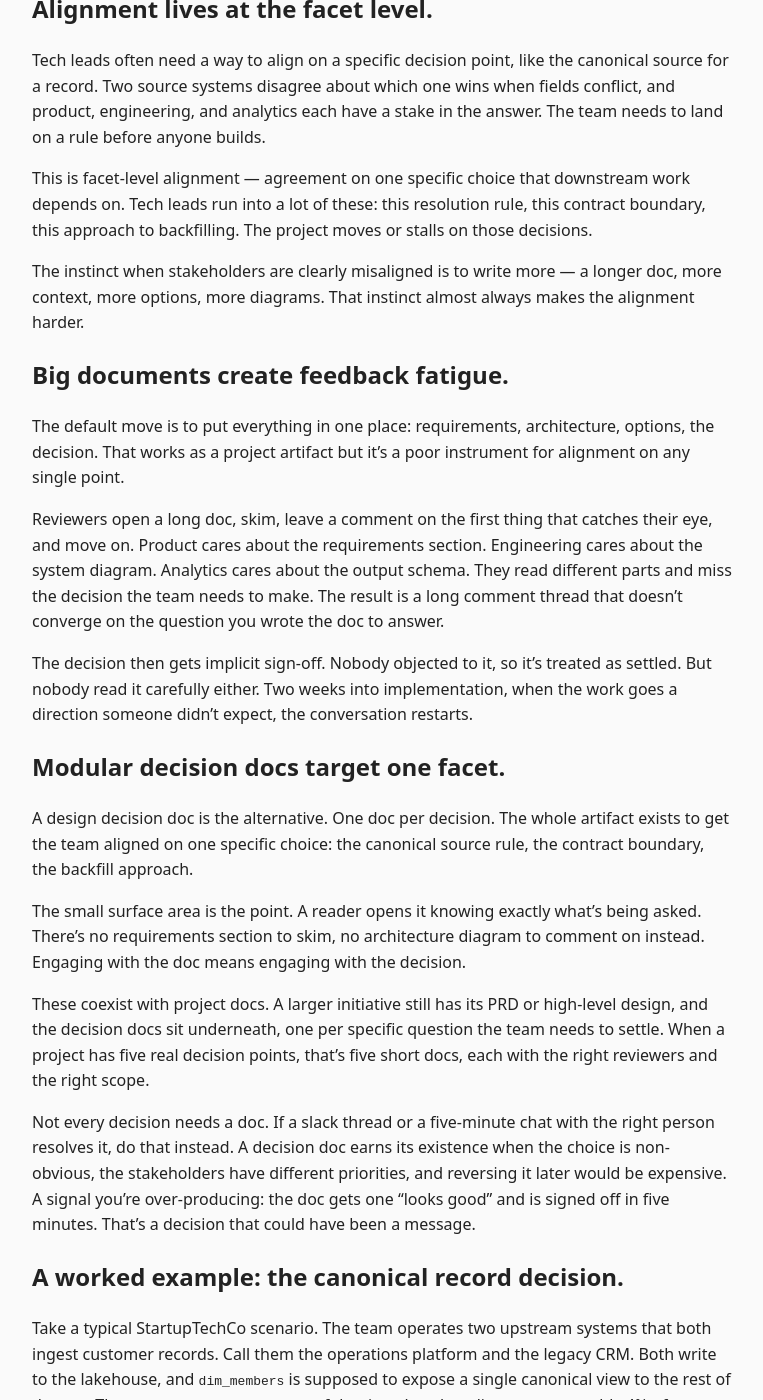
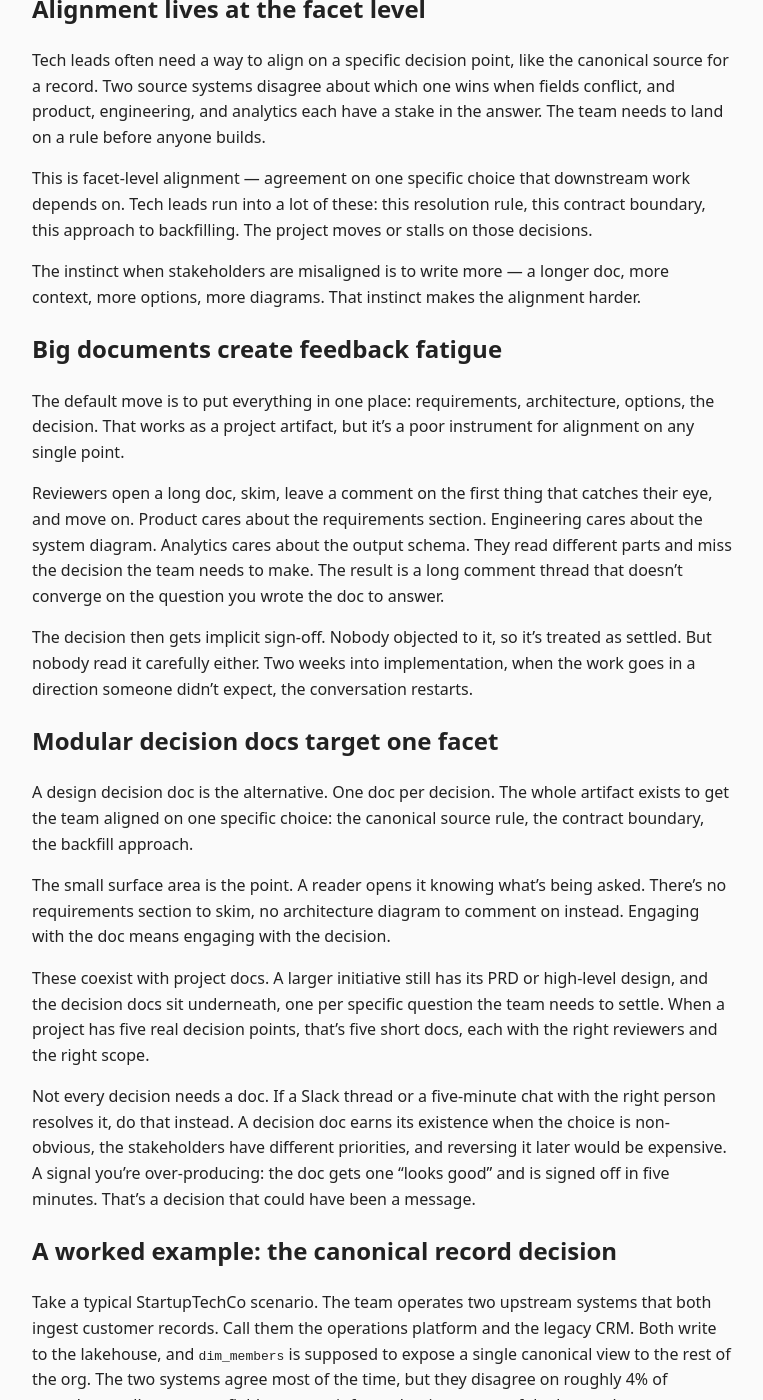
Before and after one commit to JohnSpencerTerry/wb, a Jekyll site: the page built from _articles/design-decision-doc.md, in a window 1280 px wide and 1400 px high, scrolled down 331 px. Shown: the whole window, without its empty margins (258-1021 px from the left). Built offline with Jekyll 4.4.1, drawn with Linux system fonts in a browser that asks for light colours; some of the changed text lies outside the part shown.

Commit message:
Update design-decision-doc.md

```diff
--- a/_articles/design-decision-doc.md
+++ b/_articles/design-decision-doc.md
@@ -6,33 +6,33 @@ category: Software Engineering
 draft: false
 ---
 
-## Alignment lives at the facet level.
+## Alignment lives at the facet level
 
 Tech leads often need a way to align on a specific decision point, like the canonical source for a record. Two source systems disagree about which one wins when fields conflict, and product, engineering, and analytics each have a stake in the answer. The team needs to land on a rule before anyone builds.
 
 This is facet-level alignment — agreement on one specific choice that downstream work depends on. Tech leads run into a lot of these: this resolution rule, this contract boundary, this approach to backfilling. The project moves or stalls on those decisions.
 
-The instinct when stakeholders are clearly misaligned is to write more — a longer doc, more context, more options, more diagrams. That instinct almost always makes the alignment harder.
+The instinct when stakeholders are misaligned is to write more — a longer doc, more context, more options, more diagrams. That instinct makes the alignment harder.
 
-## Big documents create feedback fatigue.
+## Big documents create feedback fatigue
 
-The default move is to put everything in one place: requirements, architecture, options, the decision. That works as a project artifact but it's a poor instrument for alignment on any single point.
+The default move is to put everything in one place: requirements, architecture, options, the decision. That works as a project artifact, but it's a poor instrument for alignment on any single point.
 
 Reviewers open a long doc, skim, leave a comment on the first thing that catches their eye, and move on. Product cares about the requirements section. Engineering cares about the system diagram. Analytics cares about the output schema. They read different parts and miss the decision the team needs to make. The result is a long comment thread that doesn't converge on the question you wrote the doc to answer.
 
-The decision then gets implicit sign-off. Nobody objected to it, so it's treated as settled. But nobody read it carefully either. Two weeks into implementation, when the work goes a direction someone didn't expect, the conversation restarts.
+The decision then gets implicit sign-off. Nobody objected to it, so it's treated as settled. But nobody read it carefully either. Two weeks into implementation, when the work goes in a direction someone didn't expect, the conversation restarts.
 
-## Modular decision docs target one facet.
+## Modular decision docs target one facet
 
 A design decision doc is the alternative. One doc per decision. The whole artifact exists to get the team aligned on one specific choice: the canonical source rule, the contract boundary, the backfill approach.
 
-The small surface area is the point. A reader opens it knowing exactly what's being asked. There's no requirements section to skim, no architecture diagram to comment on instead. Engaging with the doc means engaging with the decision.
+The small surface area is the point. A reader opens it knowing what's being asked. There's no requirements section to skim, no architecture diagram to comment on instead. Engaging with the doc means engaging with the decision.
 
 These coexist with project docs. A larger initiative still has its PRD or high-level design, and the decision docs sit underneath, one per specific question the team needs to settle. When a project has five real decision points, that's five short docs, each with the right reviewers and the right scope.
 
-Not every decision needs a doc. If a slack thread or a five-minute chat with the right person resolves it, do that instead. A decision doc earns its existence when the choice is non-obvious, the stakeholders have different priorities, and reversing it later would be expensive. A signal you're over-producing: the doc gets one "looks good" and is signed off in five minutes. That's a decision that could have been a message.
+Not every decision needs a doc. If a Slack thread or a five-minute chat with the right person resolves it, do that instead. A decision doc earns its existence when the choice is non-obvious, the stakeholders have different priorities, and reversing it later would be expensive. A signal you're over-producing: the doc gets one "looks good" and is signed off in five minutes. That's a decision that could have been a message.
 
-## A worked example: the canonical record decision.
+## A worked example: the canonical record decision
 
 Take a typical StartupTechCo scenario. The team operates two upstream systems that both ingest customer records. Call them the operations platform and the legacy CRM. Both write to the lakehouse, and `dim_members` is supposed to expose a single canonical view to the rest of the org. The two systems agree most of the time, but they disagree on roughly 4% of records, usually on status fields, contact info, or the timestamp of the last update.
 
@@ -64,9 +64,9 @@ Here's what the doc looks like.
 > 2. What's the default for fields not in the table? Suggested: fall through to Option A (`stg_ops_members` wins).
 > 3. How are conflicts logged? Suggested: a `member_conflicts` audit table written by the same dbt model, surfaced in the existing data quality dashboard.
 
-The whole doc fits on a page and the asks at the bottom name who needs to weigh in on what.
+The whole doc fits on a page, and the asks at the bottom name who needs to weigh in on what.
 
-## Narrow the ask.
+## Narrow the ask
 
 When the team is stuck on something like the canonical record decision, the tempting move is to write more. Add the missing context, add another option, draw the diagram more carefully. That gives the reader more to skim past.
 
```
